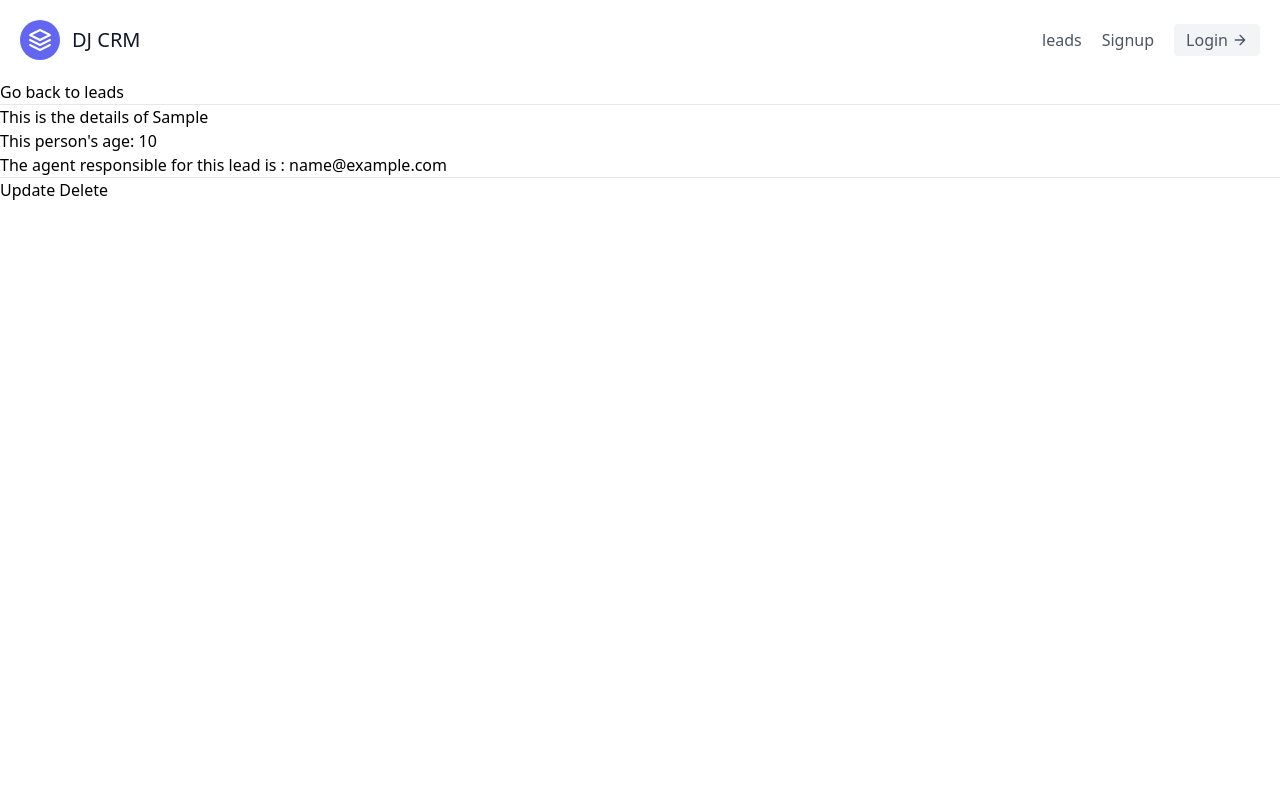
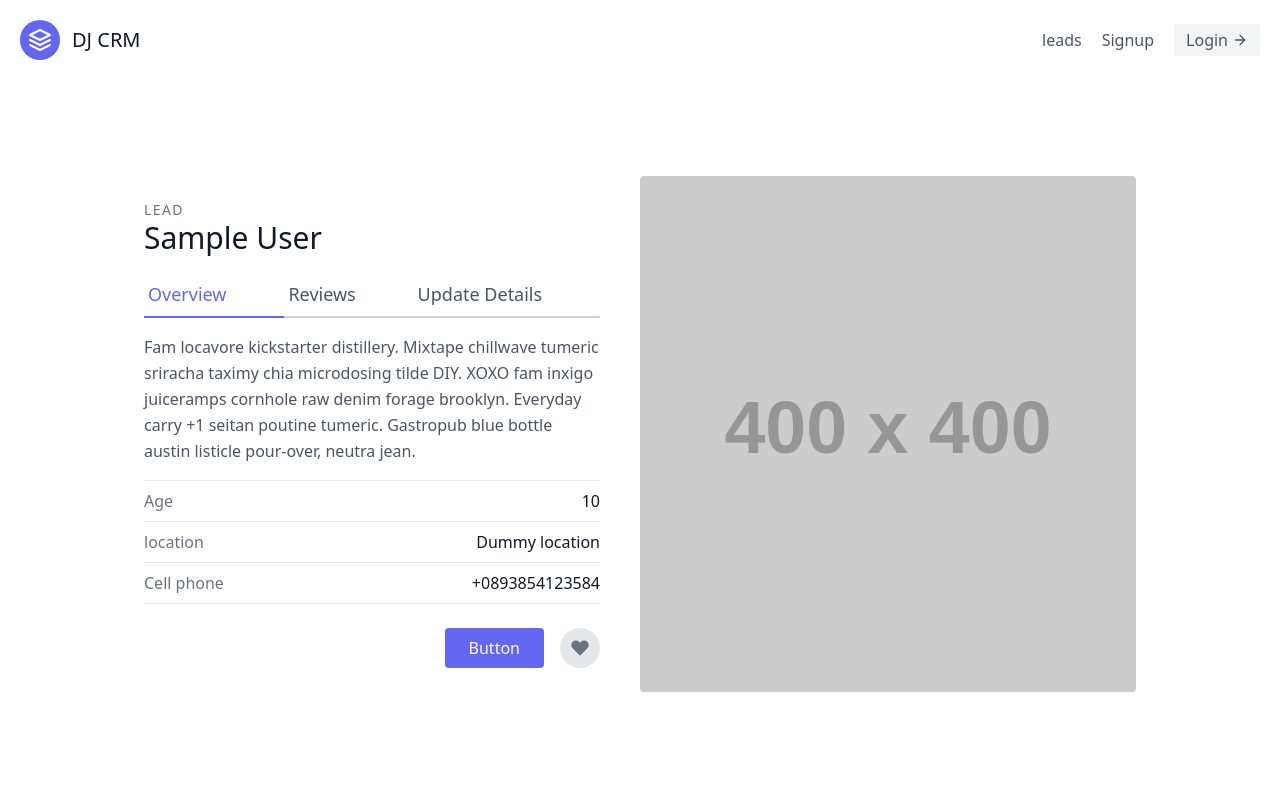
Before and after one commit to Husna-Hussein/Leads-CRM, a Django app: page /leads/1/ in a window 1280 px wide. Shown: the top 787 px of the page. Run offline with Django 4.2, Linux system fonts and the light colour scheme; tables that the repository leaves empty hold one stand-in row (values such as "Sample post"); grey boxes labelled with a size stand in for pictures from a placeholder-image service; some libraries are stand-ins or nearby versions.

Commit message:
updated templates

```diff
--- a/djcrm/urls.py
+++ b/djcrm/urls.py
@@ -1,11 +1,11 @@
 
 from django.contrib import admin
 from django.urls import path, include
-from leads.views import landing_page
+from leads.views import landing_page, LandingPageView
 
 
 urlpatterns = [
     path('admin/', admin.site.urls),
-    path('', landing_page, name="landing-page"),
+    path('', LandingPageView.as_view(), name="landing-page"),
     path('leads/', include('leads.urls', namespace="leads"))
 ]
--- a/leads/templates/leads/lead_detail.html
+++ b/leads/templates/leads/lead_detail.html
@@ -1,12 +1,48 @@
 {% extends "base.html" %}
 {% block content %}
-        <a href="{% url 'leads:lead-list' %}">Go back to leads</a>
-        <hr>
-        <h1>This is the details of {{lead.first_name}}</h1>
-         <p>This person's age: {{ lead.age }}</p>
-         <p> The agent responsible for this lead is : {{ lead.agent}}</p>
-         <hr>
-         <a href="{% url 'leads:lead-update' lead.pk %}">Update</a>
-         <a href="{% url 'leads:lead-delete' lead.pk %}">Delete</a>
+
+<section class="text-gray-600 body-font overflow-hidden">
+        <div class="container px-5 py-24 mx-auto">
+          <div class="lg:w-4/5 mx-auto flex flex-wrap">
+            <div class="lg:w-1/2 w-full lg:pr-10 lg:py-6 mb-6 lg:mb-0">
+              <h2 class="text-sm title-font text-gray-500 tracking-widest">LEAD</h2>
+              <h1 class="text-gray-900 text-3xl title-font font-medium mb-4">{{lead.first_name}}  {{lead.last_name}}</h1>
+              <div class="flex mb-4">
+                <a href="{% url 'leads:lead-detail' lead.pk %}" class="flex-grow text-indigo-500 border-b-2 border-indigo-500 py-2 text-lg px-1">
+                  Overview
+                </a>
+                <a class="flex-grow border-b-2 border-gray-300 py-2 text-lg px-1">
+                  Reviews
+                </a>
+                <a href="{% url 'leads:lead-update' lead.pk %}" class="flex-grow border-b-2 border-gray-300 py-2 text-lg px-1">
+                  Update  Details
+                </a>
+              </div>
+              <p class="leading-relaxed mb-4">Fam locavore kickstarter distillery. Mixtape chillwave tumeric sriracha taximy chia microdosing tilde DIY. XOXO fam inxigo juiceramps cornhole raw denim forage brooklyn. Everyday carry +1 seitan poutine tumeric. Gastropub blue bottle austin listicle pour-over, neutra jean.</p>
+              <div class="flex border-t border-gray-200 py-2">
+                <span class="text-gray-500">Age</span>
+                <span class="ml-auto text-gray-900">{{lead.age}}</span>
+              </div>
+              <div class="flex border-t border-gray-200 py-2">
+                <span class="text-gray-500">location</span>
+                <span class="ml-auto text-gray-900">Dummy location</span>
+              </div>
+              <div class="flex border-t border-b mb-6 border-gray-200 py-2">
+                <span class="text-gray-500">Cell phone</span>
+                <span class="ml-auto text-gray-900">+0893854123584</span>
+              </div>
+              <div class="flex">
+                <button class="flex ml-auto text-white bg-indigo-500 border-0 py-2 px-6 focus:outline-none hover:bg-indigo-600 rounded">Button</button>
+                <button class="rounded-full w-10 h-10 bg-gray-200 p-0 border-0 inline-flex items-center justify-center text-gray-500 ml-4">
+                  <svg fill="currentColor" stroke-linecap="round" stroke-linejoin="round" stroke-width="2" class="w-5 h-5" viewBox="0 0 24 24">
+                    <path d="M20.84 4.61a5.5 5.5 0 00-7.78 0L12 5.67l-1.06-1.06a5.5 5.5 0 00-7.78 7.78l1.06 1.06L12 21.23l7.78-7.78 1.06-1.06a5.5 5.5 0 000-7.78z"></path>
+                  </svg>
+                </button>
+              </div>
+            </div>
+            <img alt="ecommerce" class="lg:w-1/2 w-full lg:h-auto h-64 object-cover object-center rounded" src="https://dummyimage.com/400x400">
+          </div>
+        </div>
+      </section>
 
  {% endblock %}
--- a/leads/urls.py
+++ b/leads/urls.py
@@ -1,12 +1,15 @@
 from django.urls import path
-from .views import lead_list, lead_detail, lead_create, lead_update,lead_delete
+from .views import (
+    lead_list, lead_detail, lead_create, lead_update,lead_delete,
+    LeadListView, LeadDetailView, LeadCreateView,LeadUpdateView, LeadDeleteView
+    )
 
 app_name ="leads"
 
 urlpatterns = [
-    path('', lead_list, name= 'lead-list'),
-    path('<int:pk>/', lead_detail, name ='lead-detail'),
-    path('<int:pk>/update/', lead_update, name ='lead-update'),
-    path('<int:pk>/delete/', lead_delete, name= 'lead-delete'),
-    path('create/', lead_create, name ='lead-create'),
+    path('', LeadListView.as_view(), name= 'lead-list'),
+    path('<int:pk>/', LeadDetailView.as_view(), name ='lead-detail'),
+    path('<int:pk>/update/', LeadUpdateView.as_view(), name ='lead-update'),
+    path('<int:pk>/delete/', LeadDeleteView.as_view(), name= 'lead-delete'),
+    path('create/', LeadCreateView.as_view(), name ='lead-create'),
 ]
--- a/leads/views.py
+++ b/leads/views.py
@@ -1,10 +1,21 @@
-from django.shortcuts import render, redirect
+from django.shortcuts import render, redirect, reverse
 from django.http import HttpResponse
+from django.views import generic
 from .models import Lead, Agent
 from .forms import LeadForm, LeadModelForm
 
+
+class LandingPageView(generic.TemplateView):
+    template_name="landing.html"
+
 def landing_page(request):
     return render(request, "landing.html")
+
+
+class LeadListView(generic.ListView):
+    template_name="leads/lead_list.html"
+    queryset =Lead.objects.all()
+    context_object_name ="leads"
 
 def lead_list(request):
     leads = Lead.objects.all()
@@ -13,12 +24,27 @@ def lead_list(request):
     }
     return render(request, "leads/lead_list.html", context)
 
+
+class LeadDetailView(generic.DetailView):
+    template_name="leads/lead_detail.html"
+    queryset =Lead.objects.all()
+    context_object_name ="lead"
+
 def lead_detail(request, pk):
     lead = Lead.objects.get(id=pk)
     context={
          "lead":lead
     }
     return render(request, "leads/lead_detail.html", context)
+
+
+class LeadCreateView(generic.CreateView):
+    template_name="leads/lead_create.html"
+    form_class=LeadModelForm
+
+    def get_success_url(self):
+        return reverse("leads:lead-list")
+
 
 
 def lead_create(request):
@@ -36,6 +62,15 @@ def lead_create(request):
 
     return render(request, "leads/lead_create.html", context)
 
+class LeadUpdateView(generic.UpdateView):
+    template_name="leads/lead_update.html"
+    queryset =Lead.objects.all()
+    form_class=LeadModelForm
+
+    def get_success_url(self):
+        return reverse("leads:lead-list")
+
+
 def lead_update(request, pk):
     lead = Lead.objects.get(id=pk)
     form = LeadModelForm(instance=lead)
@@ -49,6 +84,15 @@ def lead_update(request, pk):
         "lead": lead
     }
     return render(request, "leads/lead_update.html", context)
+
+
+class LeadDeleteView(generic.DeleteView):
+    template_name="leads/lead_delete.html"
+    queryset =Lead.objects.all()
+
+    def get_success_url(self):
+        return reverse("leads:lead-list")
+
 
 
 def lead_delete(request, pk):
```
Also changed, not shown: leads/templates/leads/lead_delete.html (added, +11 -0 lines), leads/templates/leads/lead_update.html (+33 -9 lines).
